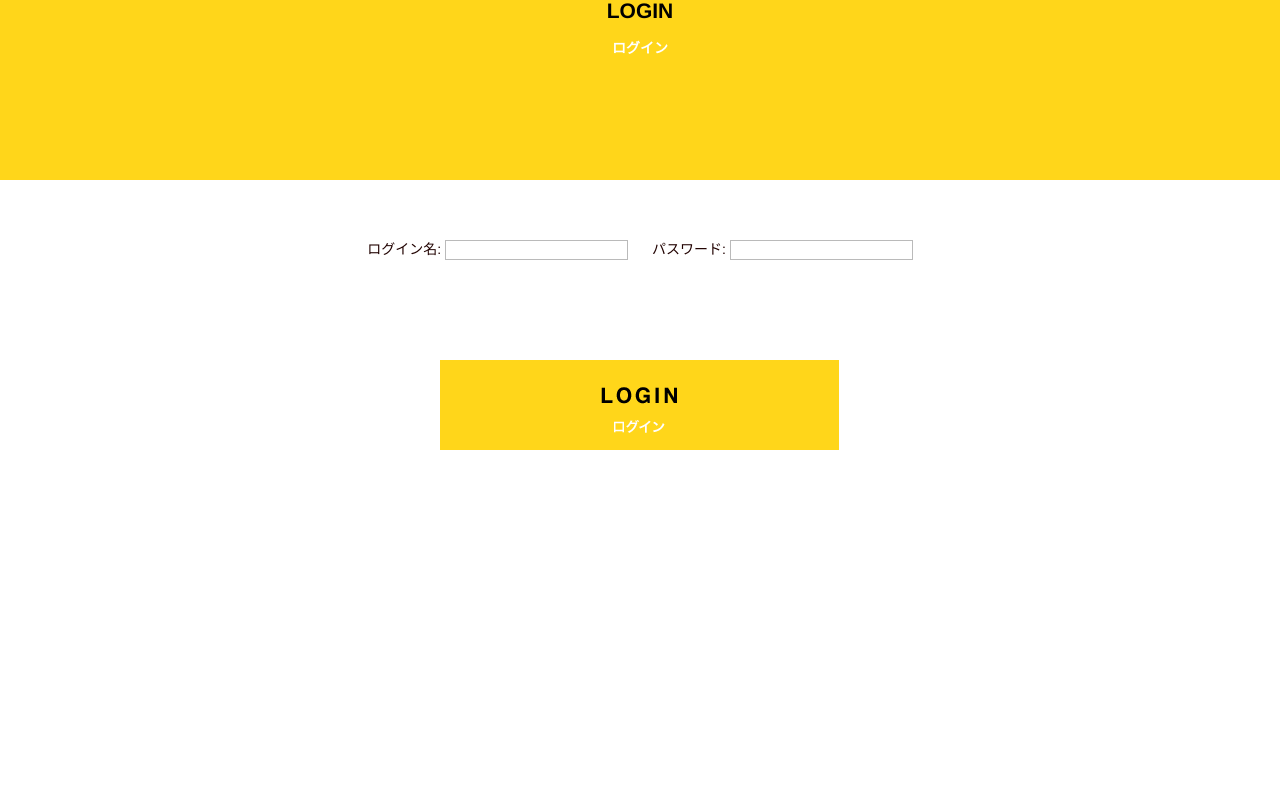
After one commit to 08-EirakuMasaya/kadai, a PHP site: page /admin/login.php in a window 1280 px wide. The commit adds this page. Run offline with PHP 8.4, Linux system fonts and the light colour scheme.

Commit message:
7回目課題

```diff
--- /dev/null
+++ b/6/admin/css/style.css
@@ -0,0 +1,102 @@
+@charset "UTF-8";
+/* CSS Document */
+
+
+
+body {
+	position: relative;
+	background: #ffffff;
+	font-size: 14px;
+	font-family: 'Helvetica Neue', Helvetica, Arial, YuGothic, 'Yu Gothic', 游ゴシック体, '游ゴシック', 'ヒラギノ角ゴ ProN W3', 'Hiragino Kaku Gothic ProN', 'ヒラギノ角ゴ Pro W3', 'Hiragino Kaku Gothic Pro', メイリオ, Meiryo, 'MS ゴシック', 'MS Gothic', sans-serif;
+	text-align: justify;
+	text-justify: inter-ideograph;
+	-webkit-text-size-adjust: 100%;
+	color: #000000;
+	-webkit-font-smoothing: antialiased;
+}
+
+a:hover {
+  margin: 0;
+  padding: 0;
+	opacity: 0.6;
+	filter: alpha(opacity=60);
+}
+ul {
+  list-style: none;
+	margin:0 auto;
+	text-align:center;
+}
+li {
+	text-align:left;
+    margin: 0 10px;
+    display: inline;
+}
+.inner {
+	width:auto;
+	padding:60px 0;
+    text-align:center;
+}
+
+
+.title {
+	text-align:center;
+	display: block;
+    line-height: 1;
+}
+.title span {
+	color:#000000;
+}
+span {
+color:  #ffd61a;
+font-size: 21px;
+}
+
+.title p+p {
+	margin-top:20px;
+}
+#login {
+	margin:0 auto;
+}
+#login .title {
+	display:table;
+	margin:0 auto;
+	height:180px;
+	width:100%;
+	background-color: #ffd61a;
+}
+#login h2 p+p {
+	color:#FFFFFF;
+}
+#login input[type=submit] {
+	border:none;
+	margin:100px auto 0 auto;
+	width:400px;
+	height:90px;
+	background:url(../img/btn_login.png) no-repeat;
+}
+
+h2 {
+	display:table-cell;
+	vertical-align:middle;
+}
+
+
+label {
+    margin: 0 10px;
+	width:130px;
+    float: left;
+}
+
+input[type=submit]:hover {
+	opacity: 0.6;
+	filter: alpha(opacity=60);
+}
+input {
+  height: 20px;
+}
+
+.alert {
+    font-weight: bold;
+    color: red;
+    padding-bottom: 20px;
+}
--- /dev/null
+++ b/6/admin/login.php
@@ -0,0 +1,34 @@
+<html>
+
+<head>
+    <link rel="stylesheet" type="text/css" href="./css/style.css">
+    <link rel="stylesheet" type="text/css" href="../css/reset.css">
+</head>
+
+<body>
+    <div id="login">
+        <div class="title">
+            <h2>
+<p><span>LOGIN</span></p>
+<p>ログイン</p>
+</h2>
+        </div>
+        <div class="inner">
+            <form action="login_execute.php" method="post">
+               <ul>
+               <li>
+                ログイン名:
+                <input type="text" name="name" value="" />
+                </li>
+                <li>
+                パスワード:
+                <input type="password" name="password" value="" />
+                </li>
+                </ul>
+                <input type="submit"  value="" />
+            </form>
+        </div>
+    </div><!-- end login -->
+</body>
+
+</html>
--- a/6/css/reset.css
+++ b/6/css/reset.css
@@ -13,7 +13,7 @@ abbr, address, cite, code,
 del, dfn, em, img, ins, kbd, q, samp,
 small, strong, sub, sup, var,
 b, i,
-dl, dt, dd, ol, ul, li,
+dl, dt, dd, ol, ul,
 fieldset, form, label, legend,
 table, caption, tbody, tfoot, thead, tr, th, td,
 article, aside, canvas, details, figcaption, figure,
@@ -117,7 +117,6 @@ input, select {
 
 input, select, textarea {
   margin: 0px;
-  color: #727172;
   border: solid 1px #bababa;
   font-weight: normal;
   padding: 0px 2px;
```
Also changed, not shown: 6/admin/index.php (added, +13 -0 lines), 6/admin/login_execute.php (added, +75 -0 lines), 6/index.php (+5 -5 lines), 6/admin/img/btn_login.png (added).
